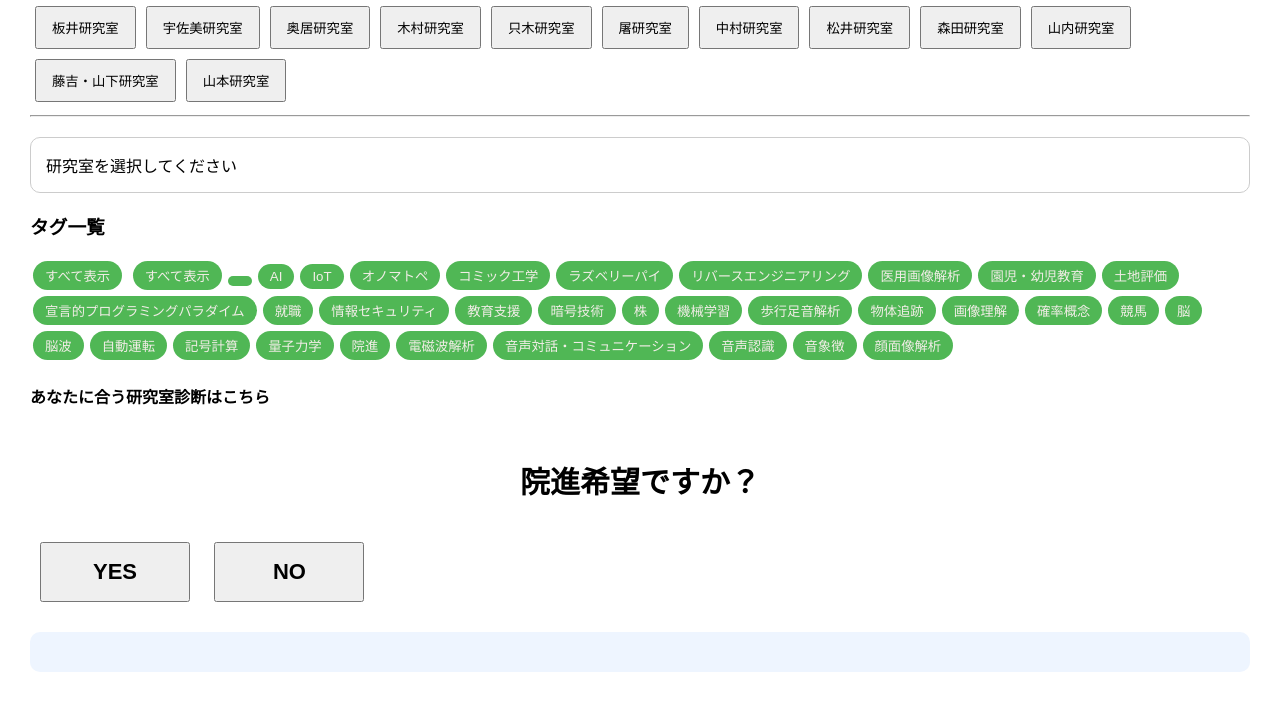
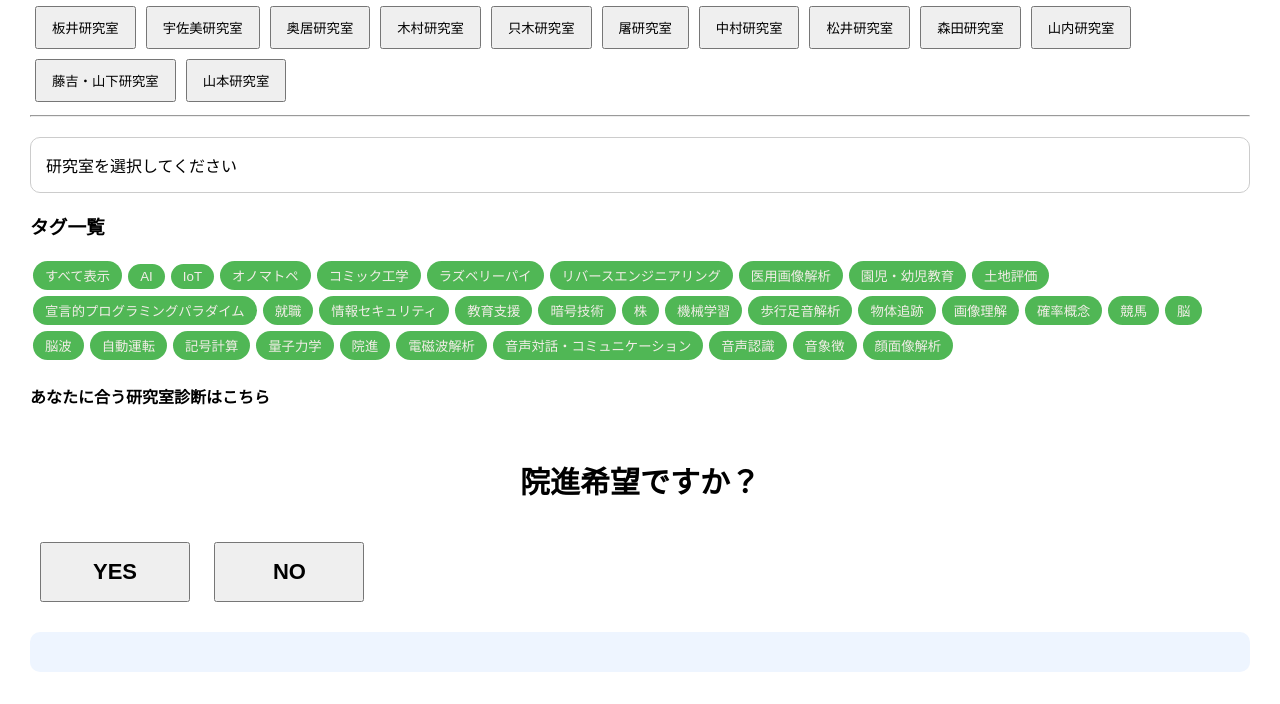
Before and after one commit to Haruto-Kawahara/Lab_matching, a plain HTML site: page index.html in a window 1280 px wide. Shown: the part 96-800 px from the top of the page. Drawn offline with Linux system fonts and the light colour scheme.

Commit message:
問題の修正を行いました

```diff
--- a/data/labs.json
+++ b/data/labs.json
@@ -7,7 +7,7 @@
         "employment":5,
         "research":["知的信号処理"],
         "review":["信号の取得などを実際に行います。メインは生体信号ですが、基本的に何でもできます。"],
-        "tags":["脳波","歩行足音解析","電磁波解析","就職",""]
+        "tags":["脳波","歩行足音解析","電磁波解析","就職"]
     },
     {
         "name":"宇佐美研究室",
@@ -17,7 +17,7 @@
         "employment":4,
         "research":["コンピュータビジョン"],
         "review":["やる気次第でなんでもやらせてくれます。"],
-        "tags":["医用画像解析","画像理解","AI","院進","就職",""]
+        "tags":["医用画像解析","画像理解","AI","院進","就職"]
     },
     {
         "name":"奥居研究室",
@@ -27,7 +27,7 @@
         "employment":4,
         "research":["記号計算"],
         "review":["最近は幼児対象のプログラム学習について取り組んでいます。"],
-        "tags":["記号計算","宣言的プログラミングパラダイム","園児・幼児教育","就職",""]
+        "tags":["記号計算","宣言的プログラミングパラダイム","園児・幼児教育","就職"]
     },
     {
         "name":"木村研究室",
@@ -37,7 +37,7 @@
         "employment":5,
         "research":["ディジタルツインコンピューティング"],
         "review":["情報信号処理について最強です。やりたいと言ったことに前向きで取り組めます。"],
-        "tags":["IoT","リバースエンジニアリング","院進","就職",""]
+        "tags":["IoT","リバースエンジニアリング","院進","就職"]
     },
     {
         "name":"只木研究室",
@@ -47,7 +47,7 @@
         "employment":4,
         "research":["高額基礎論"],
         "review":["情報セキュリティ系"],
-        "tags":["暗号技術","情報セキュリティ","量子力学","確率概念","就職",""]
+        "tags":["暗号技術","情報セキュリティ","量子力学","確率概念","就職"]
     },
     {
         "name":"屠研究室",
@@ -57,7 +57,7 @@
         "employment":4,
         "research":["知的情報社会学"],
         "review":[""],
-        "tags":["土地評価","AI","就職",""]
+        "tags":["土地評価","AI","就職"]
     },
     {
         "name":"中村研究室",
@@ -67,7 +67,7 @@
         "employment":5,
         "research":["計算物理学"],
         "review":["ゲーム・アニメなどの、好きなものの音象徴を調べられます。"],
-        "tags":["音象徴","オノマトペ","コミック工学","就職",""]
+        "tags":["音象徴","オノマトペ","コミック工学","就職"]
     },
     {
         "name":"松井研究室",
@@ -77,7 +77,7 @@
         "employment":4,
         "research":["データ・マイニング"],
         "review":["学習でもそれ以外でも、苦手な人をサポートしてくれます。"],
-        "tags":["機械学習","株","競馬","AI",""]
+        "tags":["機械学習","株","競馬","AI"]
     },
     {
         "name":"森田研究室",
@@ -87,7 +87,7 @@
         "employment":4,
         "research":["情報システム"],
         "review":["自己管理ができる、真面目な人におすすめです。"],
-        "tags":["教育支援","脳",""]
+        "tags":["教育支援","脳"]
     },
     {
         "name":"山内研究室",
@@ -97,7 +97,7 @@
         "employment":4,
         "research":["生物模倣知的処理"],
         "review":["基本的に自由で、やりたいことを0からやれます。真面目な人におすすめです。"],
-        "tags":["機械学習","ラズベリーパイ","AI","就職",""]
+        "tags":["機械学習","ラズベリーパイ","AI","就職"]
     },
     {
         "name":"藤吉・山下研究室",
@@ -107,7 +107,7 @@
         "employment":1,
         "research":["機械知覚"],
         "review":["MPRGという研究グループに入っています。計算機の量が多く、費用も多いです。いつでも人がいます。"],
-        "tags":["顔面像解析","物体追跡","自動運転","院進",""]
+        "tags":["顔面像解析","物体追跡","自動運転","院進"]
     },
     {
         "name":"山本研究室",
@@ -117,6 +117,6 @@
         "employment":5,
         "research":["音・メディアコミュニケーション"],
         "review":["提出物などは多いが、優しめです。"],
-        "tags":["音声認識","音声対話・コミュニケーション","AI","就職",""]
+        "tags":["音声認識","音声対話・コミュニケーション","AI","就職"]
     }
 ]
--- a/index.html
+++ b/index.html
@@ -15,7 +15,6 @@
 
         <h3>タグ一覧</h3>
         <div id="tagArea">
-            <button id="shouAllBtn">すべて表示</button>
         </div>
 
         <section id="dianosis">
--- a/js/app.js
+++ b/js/app.js
@@ -106,11 +106,6 @@ function showLabByName(name){
     const lab = allLabs.find(l => l.name === name);
     if(lab) showLab(lab);
 }
-// 全ての研究室を表示
-document.getElementById("showAllBtn")
-.addEventListener("click", function () {
-    displayLabs(allLabs,document.getElementById("labList"));
-});
 
 // 5段階評価★☆☆☆☆
 function makeStars(num){
```
